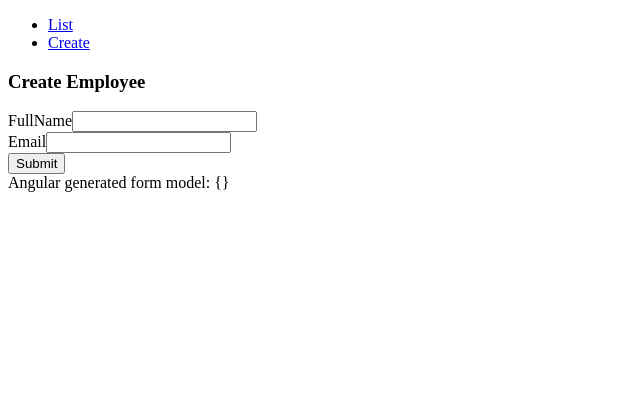
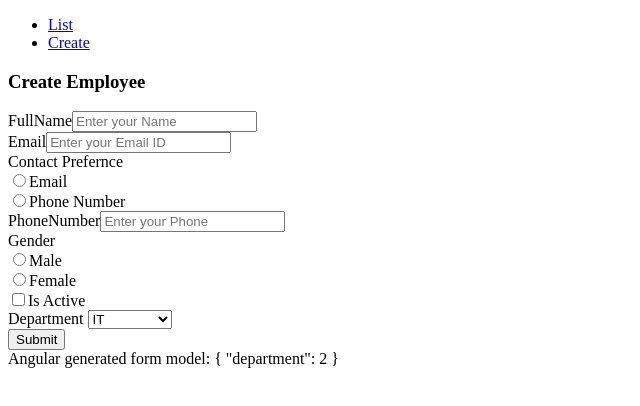
Before and after one commit to mamta103/AngularCrud, an Angular app: page /create in a window 1280 px wide. Shown: the top 406 px of the page, without its empty margins (0-640 px from the left). Built offline with nearby package versions, Linux system fonts and the light colour scheme.

Commit message:
Radio Checkbox and Select Box Success

```diff
--- a/src/app/employees/create-employee.component.html
+++ b/src/app/employees/create-employee.component.html
@@ -7,14 +7,68 @@
     <div class="panel-body">
       <div class="form-group">
         <label for="fullName">FullName</label>
-    <input  type="text" id="fullName" name="FullName"  [(ngModel)]="FullName" class="form-control">
+        <input type="text" id="fullName" name="FullName" [(ngModel)]="FullName" class="form-control" placeholder="Enter your Name">
       </div>
 
       <div class="form-group">
         <label for="email">Email</label>
-      <input type="text" id="email" class="form-control" [(ngModel)]="Email" name="Email">
+        <input type="text" id="email" class="form-control" [(ngModel)]="Email" name="Email"
+          placeholder="Enter your Email ID">
+      </div>
+
+      <div class="form-group">
+        <label>Contact Prefernce</label>
+        <div class="form-control">
+          <div class="radio-inline">
+            <input type="radio" value="email" name="contact" [(ngModel)]="contact">
+            <label>Email</label>
+          </div>
+          <div class="radio-inline">
+            <input type="radio" value="phonenumber" name="contact" [(ngModel)]="contact">
+            <label>Phone Number</label>
           </div>
         </div>
+
+      </div>
+      <div class="form-group ">
+        <label for="pn">PhoneNumber</label>
+        <input type="text" [(ngModel)]="phoneNumber" name="phoneNumber" id="pn" class="form-control"
+        placeholder="Enter your Phone">
+      </div>
+      <div class="form-group">
+        <label>Gender</label>
+        <div class="form-control">
+          <div class="radio-inline">
+            <input type="radio" value="male" name="gender" [(ngModel)]="gender">
+            <label>Male</label>
+          </div>
+          <div class="radio-inline">
+            <input type="radio" value="female" name="gender" [(ngModel)]="gender">
+            <label>Female</label>
+          </div>
+        </div>
+
+      </div>
+      <div class="form-group form-control">
+        <label class="checkbox-inline">
+          <input type="checkbox" value="isActive" name="isActive" [(ngModel)]="isActive" >Is Active
+        </label>
+
+      </div>
+    <div class="form-group">
+      <label for="department" >
+        Department
+      </label>
+      <select id="department" name="department" [(ngModel)]="department" class="form-control">
+       <option value="1">Help Desk</option>
+       <option value="2">IT</option>
+       <option value="3">HR</option>
+       <option value="4">Pay Roll</option>
+      </select>
+    </div>
+
+    </div>
+
     <div class="panel-footer">
       <button type="submit" class="btn btn-primary">Submit</button>
     </div>
--- a/src/app/employees/create-employee.component.ts
+++ b/src/app/employees/create-employee.component.ts
@@ -7,6 +7,7 @@ import { NgForm } from '../../../node_modules/@angular/forms';
   styleUrls: ['./create-employee.component.css']
 })
 export class CreateEmployeeComponent implements OnInit {
+  department = 2;
   constructor() { }
 
   ngOnInit() {
```
Lines whose indentation alone changed are shown as unchanged.
